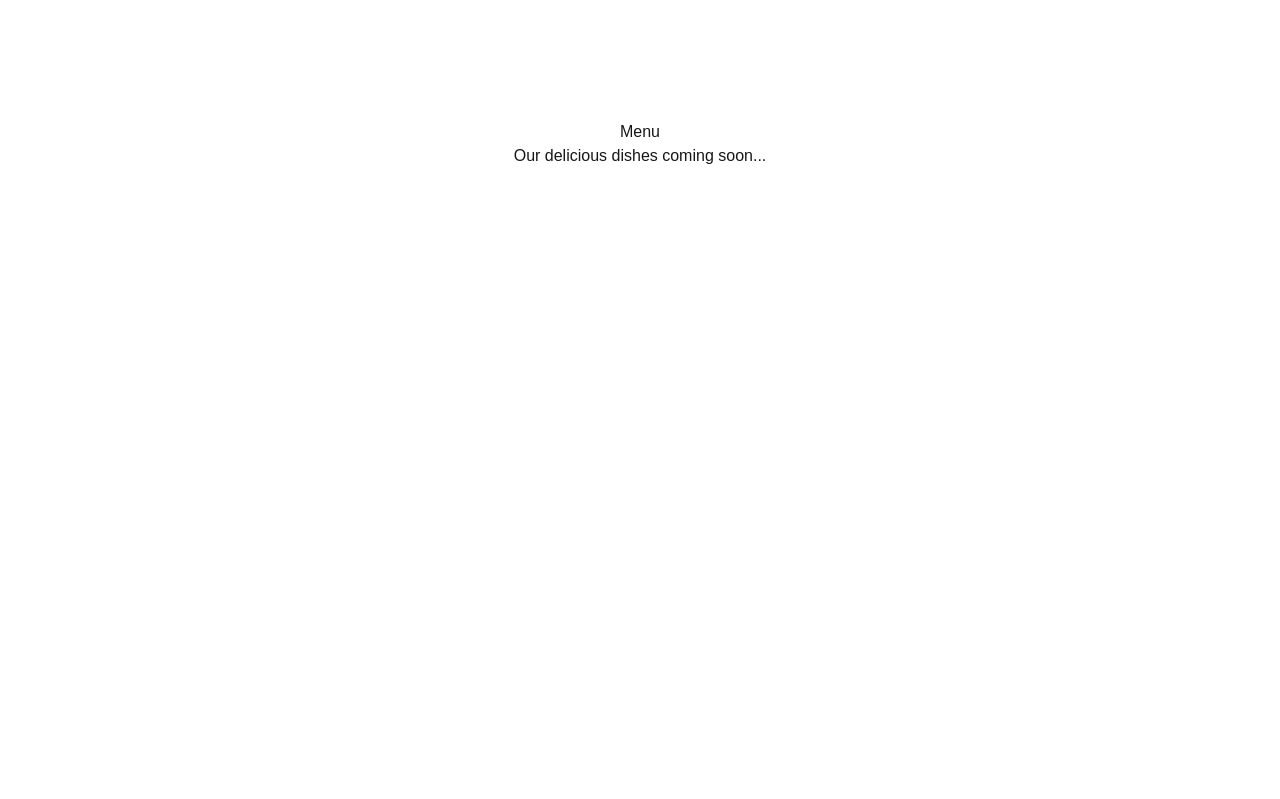
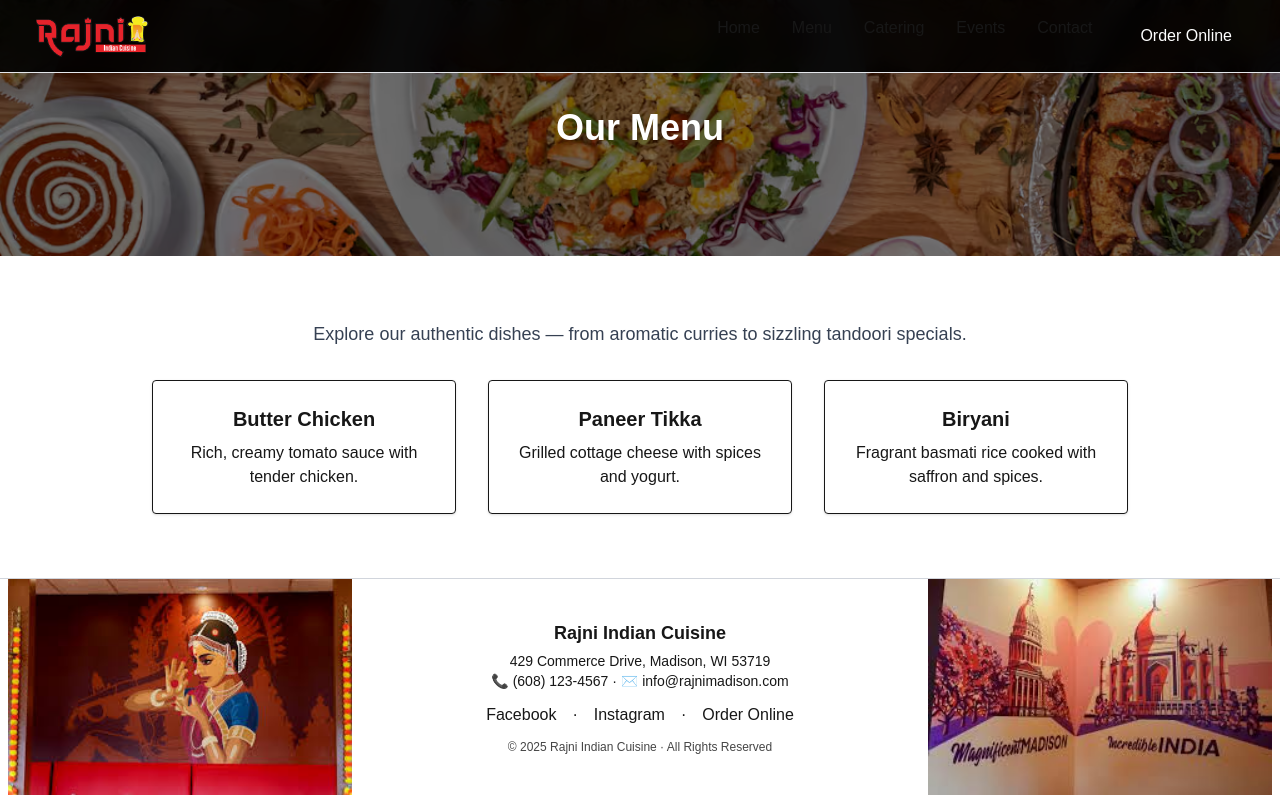
Before and after one commit to VijayKatupilla/rajni-redesign, a Next.js app: page /menu in a window 1280 px wide. Shown: the top 799 px of the page. Built offline with nearby package versions, Linux system fonts and the light colour scheme.

Commit message:
Added full multi-page responsive layout

```diff
--- a/src/app/catering/page.tsx
+++ b/src/app/catering/page.tsx
@@ -1,8 +1,20 @@
+import PageHeader from "../../components/PageHeader";
+
 export default function CateringPage() {
   return (
-    <div style={{ minHeight: "100vh", paddingTop: "120px", textAlign: "center" }}>
-      <h1>Catering</h1>
-      <p>Now Rajni is open for catering orders soon...</p>
-    </div>
+    <>
+      <PageHeader title="Catering Services" />
+      <section className="py-16 px-6 max-w-4xl mx-auto text-center">
+        <p className="text-lg text-gray-700 mb-8">
+          Rajni offers professional catering for weddings, parties, and corporate events.
+        </p>
+        <a
+          href="/contact"
+          className="bg-maroon text-white px-6 py-3 rounded hover:bg-maroon-dark transition"
+        >
+          Contact Us for a Quote
+        </a>
+      </section>
+    </>
   );
 }
--- a/src/app/contact/page.tsx
+++ b/src/app/contact/page.tsx
@@ -1,8 +1,25 @@
+import PageHeader from "../../components/PageHeader";
+
 export default function ContactPage() {
   return (
-    <div style={{ minHeight: "100vh", paddingTop: "120px", textAlign: "center" }}>
-      <h1>Contact</h1>
-      <p>Contact our Manager for any queries...</p>
-    </div>
+    <>
+      <PageHeader title="Contact Us" />
+      <section className="py-16 px-6 text-center max-w-3xl mx-auto">
+        <p className="text-lg text-gray-700 mb-4">
+          We’d love to hear from you! Visit us or reach out for reservations and catering inquiries.
+        </p>
+        <p className="mb-2 font-semibold">📍 429 Commerce Drive, Madison, WI 53719</p>
+        <p className="mb-2">📞 (608) 123-4567</p>
+        <p>✉️ info@rajnimadison.com</p>
+
+        <iframe
+          src="https://www.google.com/maps?q=429+Commerce+Drive,+Madison,+WI+53719&output=embed"
+          width="100%"
+          height="300"
+          className="mt-8 border-0 rounded"
+          loading="lazy"
+        ></iframe>
+      </section>
+    </>
   );
 }
--- a/src/app/events/page.tsx
+++ b/src/app/events/page.tsx
@@ -1,8 +1,24 @@
+import PageHeader from "../../components/PageHeader";
+
 export default function EventsPage() {
   return (
-    <div style={{ minHeight: "100vh", paddingTop: "120px", textAlign: "center" }}>
-      <h1>Events</h1>
-      <p>You can book for an events here soon...</p>
-    </div>
+    <>
+      <PageHeader title="Events & Promotions" />
+      <section className="py-16 px-6 max-w-5xl mx-auto text-center">
+        <p className="text-lg mb-8 text-gray-700">
+          Celebrate your special moments with Rajni! Stay tuned for our upcoming events and promotions.
+        </p>
+        <div className="grid sm:grid-cols-2 gap-8">
+          <div className="border rounded p-6 shadow-sm">
+            <h3 className="text-xl font-semibold mb-2">Weekend Buffet</h3>
+            <p>Every Saturday & Sunday from 11 AM – 3 PM.</p>
+          </div>
+          <div className="border rounded p-6 shadow-sm">
+            <h3 className="text-xl font-semibold mb-2">Live Music Nights</h3>
+            <p>Join us every Friday for great food & local talent.</p>
+          </div>
+        </div>
+      </section>
+    </>
   );
 }
--- a/src/app/layout.tsx
+++ b/src/app/layout.tsx
@@ -1,5 +1,6 @@
 import "./globals.css";
 import type { Metadata } from "next";
+import Navbar from "../components/Navbar";
 import Footer from "../components/Footer";
 
 export const metadata: Metadata = {
@@ -15,7 +16,8 @@
   return (
     <html lang="en">
       <body className="bg-cream text-gray-900">
-        {children}
+        <Navbar />
+        <main>{children}</main>
         <Footer />
       </body>
     </html>
--- a/src/app/menu/page.tsx
+++ b/src/app/menu/page.tsx
@@ -1,8 +1,29 @@
+import PageHeader from "../../components/PageHeader";
+
 export default function MenuPage() {
   return (
-    <div style={{ minHeight: "100vh", paddingTop: "120px", textAlign: "center" }}>
-      <h1>Menu</h1>
-      <p>Our delicious dishes coming soon...</p>
-    </div>
+    <>
+      <PageHeader title="Our Menu" />
+      <section className="py-16 px-6 max-w-5xl mx-auto text-center">
+        <p className="text-lg text-gray-700 mb-8">
+          Explore our authentic dishes — from aromatic curries to sizzling tandoori specials.
+        </p>
+
+        <div className="grid gap-8 sm:grid-cols-2 md:grid-cols-3">
+          <div className="p-6 border rounded shadow-sm">
+            <h3 className="text-xl font-semibold mb-2">Butter Chicken</h3>
+            <p>Rich, creamy tomato sauce with tender chicken.</p>
+          </div>
+          <div className="p-6 border rounded shadow-sm">
+            <h3 className="text-xl font-semibold mb-2">Paneer Tikka</h3>
+            <p>Grilled cottage cheese with spices and yogurt.</p>
+          </div>
+          <div className="p-6 border rounded shadow-sm">
+            <h3 className="text-xl font-semibold mb-2">Biryani</h3>
+            <p>Fragrant basmati rice cooked with saffron and spices.</p>
+          </div>
+        </div>
+      </section>
+    </>
   );
 }
--- a/src/app/page.tsx
+++ b/src/app/page.tsx
@@ -1,11 +1,18 @@
-import Navbar from "../components/Navbar";
 import Hero from "../components/Hero";
 
 export default function Home() {
   return (
     <>
-      <Navbar />
       <Hero />
+      {/* About section */}
+      <section className="py-20 px-6 text-center max-w-3xl mx-auto">
+        <h2 className="text-3xl font-bold mb-4 text-maroon">Welcome to Rajni</h2>
+        <p className="text-lg text-gray-700 leading-relaxed">
+          Experience the rich, diverse flavors of India at Rajni Indian Cuisine.
+          Our chefs craft every dish using authentic spices and traditional
+          techniques for a truly memorable dining experience.
+        </p>
+      </section>
     </>
   );
 }
--- a/src/components/Hero.tsx
+++ b/src/components/Hero.tsx
@@ -1,7 +1,7 @@
 export default function Hero() {
   return (
     <section
-      className="relative min-h-screen flex flex-col items-center justify-center text-center text-white px-4"
+      className="relative min-h-screen flex flex-col items-center justify-center text-center text-white"
       style={{
         backgroundImage: "url('/hero-bg.jpg')",
         backgroundSize: "cover",
@@ -11,17 +11,17 @@
     >
       <div className="absolute inset-0 bg-black/50"></div>
 
-      <div className="relative z-10 max-w-xl sm:max-w-2xl">
-        <h1 className="text-3xl sm:text-4xl md:text-6xl font-bold mb-3 sm:mb-4 drop-shadow-lg">
+      <div className="relative z-10 px-4 max-w-2xl">
+        <h1 className="text-4xl sm:text-5xl md:text-6xl font-bold mb-4 drop-shadow-lg">
           Rajni Indian Cuisine
         </h1>
-        <p className="text-base sm:text-lg md:text-xl mb-5 drop-shadow-md">
+        <p className="text-base sm:text-lg md:text-xl mb-6 drop-shadow-md">
           Authentic Indian flavors in Madison, Wisconsin
         </p>
         <a
           href="https://order.toasttab.com/online/rajni-madison-429-commerce-drive"
           target="_blank"
-          className="bg-maroon text-white px-5 py-2 sm:px-6 sm:py-3 rounded font-semibold hover:bg-maroon-dark transition"
+          className="bg-maroon text-white px-5 py-3 rounded font-semibold hover:bg-maroon-dark transition"
         >
           Order Online
         </a>
--- a/src/components/Navbar.tsx
+++ b/src/components/Navbar.tsx
@@ -1,33 +1,65 @@
 "use client";
+
 import Link from "next/link";
+import { useState } from "react";
 
 export default function Navbar() {
+  const [open, setOpen] = useState(false);
+
   return (
-    <nav className="fixed top-0 w-full bg-black/90 backdrop-blur-md border-b border-gray-200 z-50">
-      <div className="max-w-7xl mx-auto flex flex-wrap justify-center items-center py-3 px-4 sm:px-6 text-sm sm:text-base font-semibold text-white-800 space-x-4 sm:space-x-8 md:space-x-10">
-        <Link href="/" className="hover:text-maroo transition">Home</Link>
-        <Link href="/menu" className="hover:text-maroon transition">Menu</Link>
-        <Link href="/catering" className="hover:text-maroon transition">Catering</Link>
-
-        {/* Center Logo */}
-        <Link href="/" className="mx-2 sm:mx-4 md:mx-8">
+    <nav className="fixed top-0 left-0 w-full bg-black/90 backdrop-blur-md z-50 border-b border-gray-200">
+      <div className="max-w-7xl mx-auto flex justify-between items-center py-3 px-4 sm:px-8">
+        {/* Logo */}
+        <Link href="/">
           <img
             src="/logo1.png"
             alt="Rajni Logo"
-            className="h-10 sm:h-12 md:h-14 w-auto object-contain"
+            className="h-10 sm:h-12 w-auto object-contain"
           />
         </Link>
 
-        <Link href="/events" className="hover:text-maroon transition">Events</Link>
-        <Link href="/contact" className="hover:text-maroon transition">Contact</Link>
-        <a
-          href="https://order.toasttab.com/online/rajni-madison-429-commerce-drive"
-          target="_blank"
-          className="bg-maroon text-white px-3 py-1 sm:px-4 sm:py-2 rounded hover:bg-maroon-dark transition"
+        {/* Desktop Links */}
+        <div className="hidden md:flex space-x-8 font-medium text-white-800">
+          <Link href="/" className="hover:text-maroon">Home</Link>
+          <Link href="/menu" className="hover:text-maroon">Menu</Link>
+          <Link href="/catering" className="hover:text-maroon">Catering</Link>
+          <Link href="/events" className="hover:text-maroon">Events</Link>
+          <Link href="/contact" className="hover:text-maroon">Contact</Link>
+          <a
+            href="https://order.toasttab.com/online/rajni-madison-429-commerce-drive"
+            target="_blank"
+            className="bg-maroon text-white px-4 py-2 rounded hover:bg-maroon-dark transition"
+          >
+            Order Online
+          </a>
+        </div>
+
+        {/* Mobile menu button */}
+        <button
+          className="md:hidden text-maroon text-2xl"
+          onClick={() => setOpen(!open)}
         >
-          Order Online
-        </a>
+          ☰
+        </button>
       </div>
+
+      {/* Mobile menu */}
+      {open && (
+        <div className="md:hidden bg-white border-t border-gray-200 flex flex-col items-center space-y-3 py-4 font-medium">
+          <Link href="/" onClick={() => setOpen(false)}>Home</Link>
+          <Link href="/menu" onClick={() => setOpen(false)}>Menu</Link>
+          <Link href="/catering" onClick={() => setOpen(false)}>Catering</Link>
+          <Link href="/events" onClick={() => setOpen(false)}>Events</Link>
+          <Link href="/contact" onClick={() => setOpen(false)}>Contact</Link>
+          <a
+            href="https://order.toasttab.com/online/rajni-madison-429-commerce-drive"
+            target="_blank"
+            className="bg-maroon text-white px-4 py-2 rounded hover:bg-maroon-dark transition"
+          >
+            Order Online
+          </a>
+        </div>
+      )}
     </nav>
   );
 }
--- /dev/null
+++ b/src/components/PageHeader.tsx
@@ -0,0 +1,15 @@
+export default function PageHeader({ title }: { title: string }) {
+  return (
+    <div
+      className="relative h-64 flex items-center justify-center text-white"
+      style={{
+        backgroundImage: "url('/hero-bg.jpg')",
+        backgroundSize: "cover",
+        backgroundPosition: "center",
+      }}
+    >
+      <div className="absolute inset-0 bg-black/50"></div>
+      <h1 className="relative z-10 text-4xl font-bold">{title}</h1>
+    </div>
+  );
+}
```
